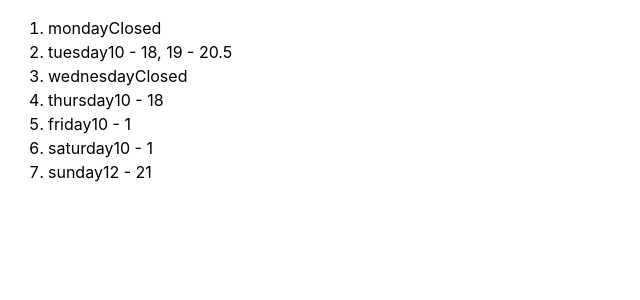
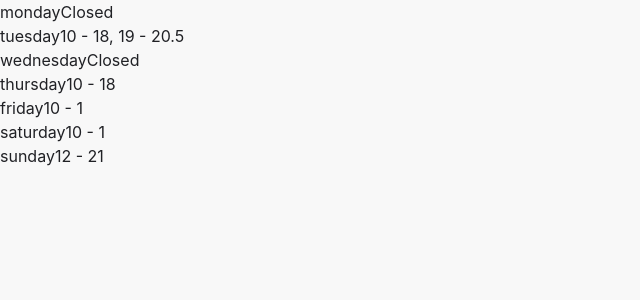
Before and after one commit to martyjg/opening-hours, a React (Vite) app: page / in a window 1280 px wide. Shown: the top 300 px of the page, without its empty margins (0-640 px from the left). Built offline with nearby package versions, Linux system fonts and the light colour scheme.

Commit message:
Set up global styles

```diff
--- a/src/App.tsx
+++ b/src/App.tsx
@@ -1,7 +1,13 @@
+import { GlobalStyles } from './styles/GlobalStyles';
 import OpeningHours from './components/OpeningHours/OpeningHours';
 
 function App() {
-  return <OpeningHours />;
+  return (
+    <>
+      <GlobalStyles />
+      <OpeningHours />
+    </>
+  );
 }
 
 export default App;
--- a/src/index.css
+++ /dev/null
@@ -1,14 +0,0 @@
-:root {
-  font-family: Inter, Avenir, Helvetica, Arial, sans-serif;
-  font-size: 16px;
-  line-height: 24px;
-  font-weight: 400;
-
-  color-scheme: light dark;
-
-  font-synthesis: none;
-  text-rendering: optimizeLegibility;
-  -webkit-font-smoothing: antialiased;
-  -moz-osx-font-smoothing: grayscale;
-  -webkit-text-size-adjust: 100%;
-}
--- /dev/null
+++ b/src/styles/GlobalStyles.tsx
@@ -0,0 +1,35 @@
+import { createGlobalStyle } from 'styled-components';
+import variables from './variables';
+
+export const GlobalStyles = createGlobalStyle`
+  ${variables};
+
+  :root {
+    font-family: Inter, Avenir, Helvetica, Arial, sans-serif;
+    font-size: 16px;
+    line-height: 24px;
+    font-weight: 400;
+
+    color-scheme: light dark;
+    color: var(--typography-default);
+    background-color: var(--background-default);
+
+    font-synthesis: none;
+    text-rendering: optimizeLegibility;
+    -webkit-font-smoothing: antialiased;
+    -moz-osx-font-smoothing: grayscale;
+    -webkit-text-size-adjust: 100%;
+  }
+
+  * {
+    padding: 0;
+    margin: 0;
+  }
+
+  li {
+    margin:0;
+    padding: 0;
+    text-indent: 0;
+    list-style-type: none;
+  }
+  `;
--- /dev/null
+++ b/src/styles/variables.ts
@@ -0,0 +1,14 @@
+import { css } from 'styled-components';
+
+const variables = css`
+  :root {
+    --typography-default: rgb(32, 33, 37);
+    --typography-secondary: rgb(161, 162, 164);
+    --typography-inactive: rgb(238, 238, 238);
+    --background-default: rgb(248, 248, 248);
+    --background-highlight: rgb(255, 255, 255);
+    --accent-highlight: rgb(87, 204, 20);
+  }
+`;
+
+export default variables;
```
Also changed, not shown: package.json (+6 -1 lines), src/main.tsx (+5 -6 lines), 1 other file (tests, documents, lock files or other folders).
